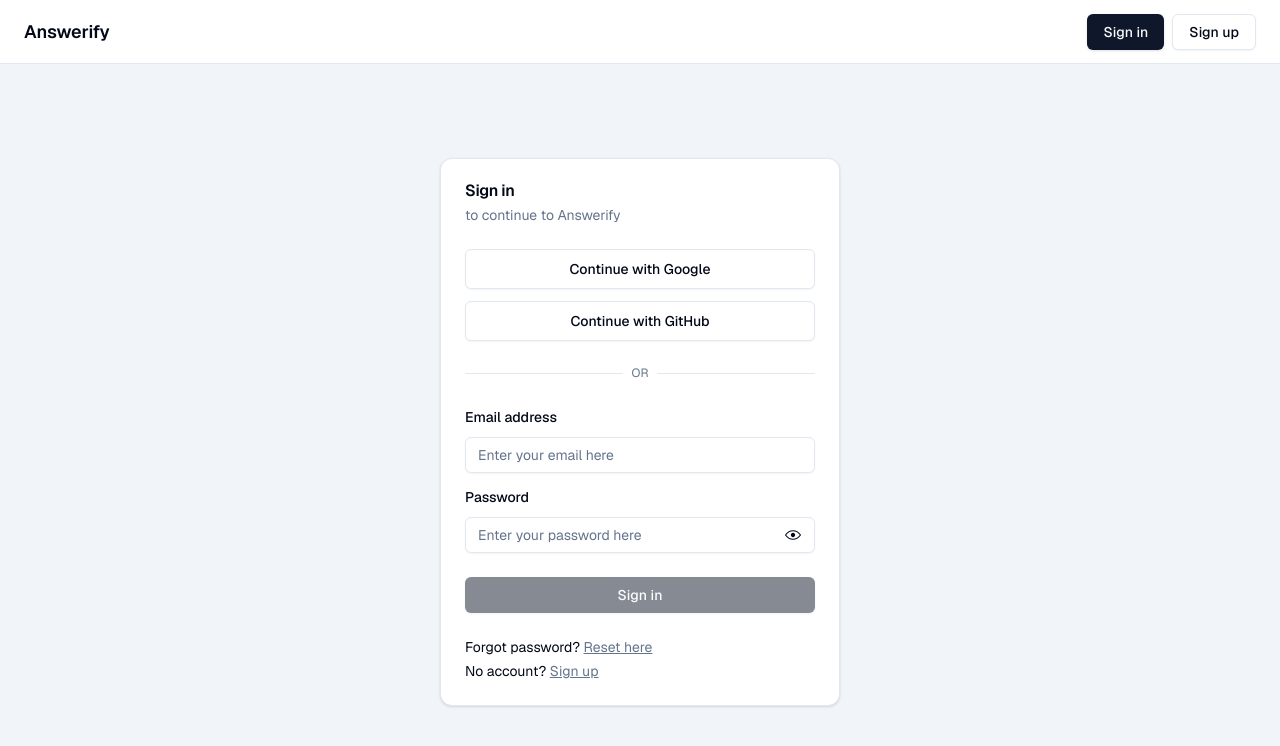
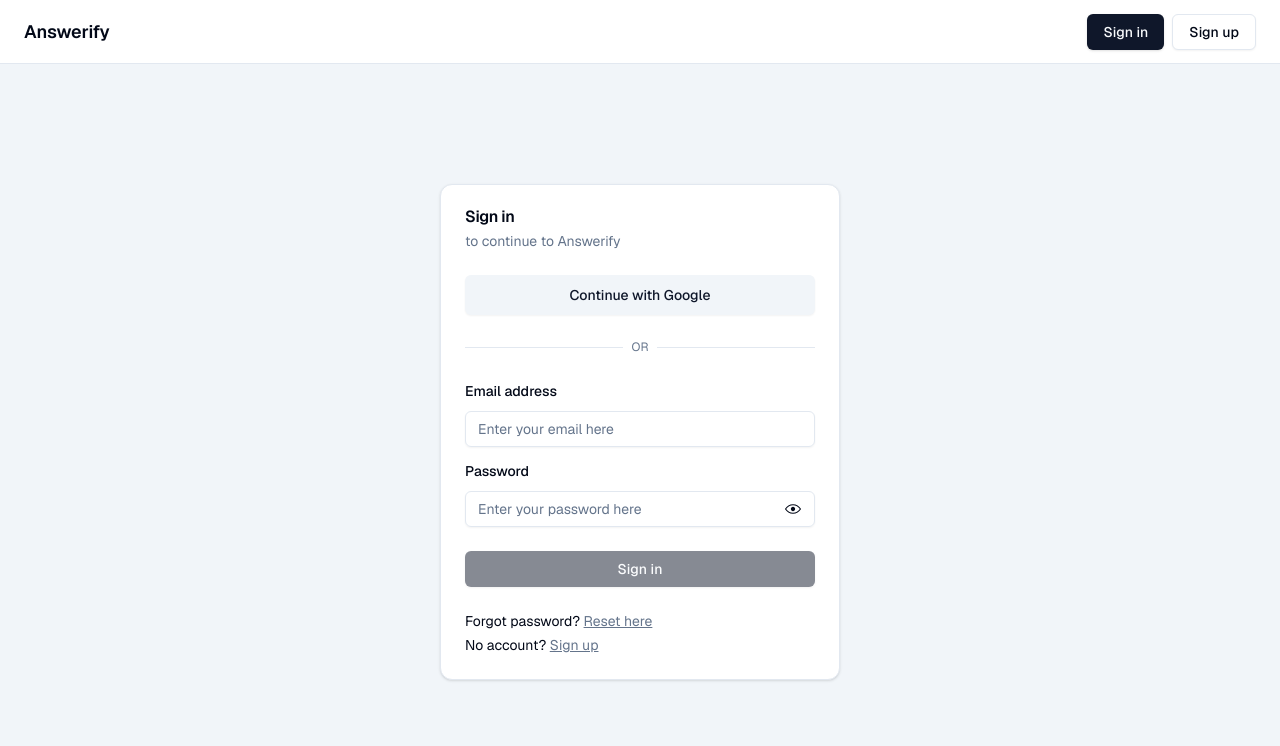
Before and after one commit to harshithpabbati/answerify, a Next.js app: page /auth/sign-in in a window 1280 px wide. Shown: the top 746 px of the page. Built offline with nearby package versions, Linux system fonts and the light colour scheme; no server answers.

Commit message:
enable google sign-in

```diff
--- a/components/auth/SocialLogins.tsx
+++ b/components/auth/SocialLogins.tsx
@@ -5,11 +5,11 @@
 
 export function SocialLogins() {
   const supabase = createBrowserClient();
-  const handleSocialLogin = async (social: 'twitter' | 'github') => {
+  const handleSocialLogin = async (social: 'google') => {
     await supabase.auth.signInWithOAuth({
       provider: social,
       options: {
-        redirectTo: `${window.location.origin}/dashboard`,
+        redirectTo: `${window.location.origin}/auth/callback`,
       },
     });
   };
@@ -17,21 +17,13 @@
   return (
     <div className="flex flex-col gap-3">
       <Button
-        onClick={() => handleSocialLogin('twitter')}
+        onClick={() => handleSocialLogin('google')}
         className="w-full"
-        variant="outline"
+        variant="secondary"
         size="lg"
       >
         Continue with Google
       </Button>
-      <Button
-        onClick={() => handleSocialLogin('github')}
-        className="w-full"
-        variant="outline"
-        size="lg"
-      >
-        Continue with GitHub
-      </Button>
     </div>
   );
 }
```
